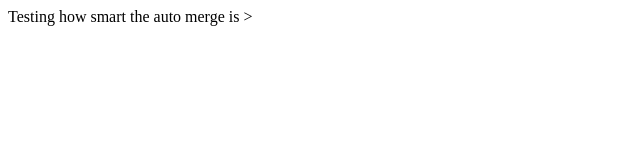
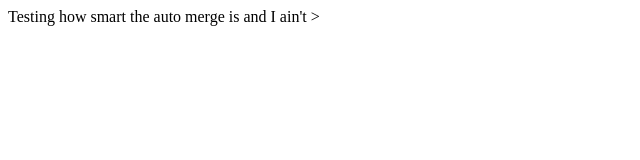
Before and after one commit to joespam/githubDemo, a plain HTML site: page index.html in a window 1280 px wide. Shown: the full height of the page, 0-640 px from the left. Drawn offline with Linux system fonts and the light colour scheme.

Commit message:
changed header

```diff
--- a/index.html
+++ b/index.html
@@ -2,7 +2,7 @@
 <html>
 	<head
 		<title>
-		Testing how smart the auto merge is
+		Testing how smart the auto merge is and I ain't
 		</title>>
 	</head>
 	<body>
```
